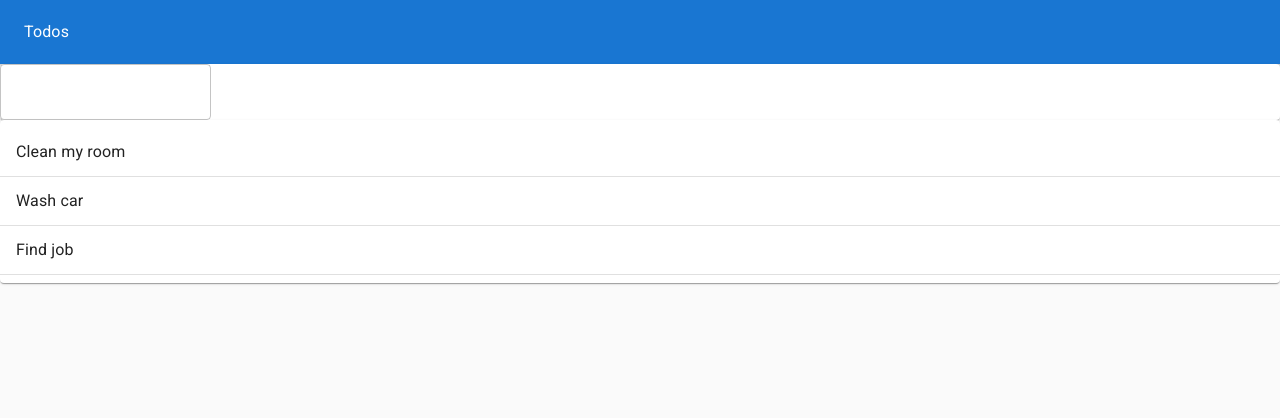
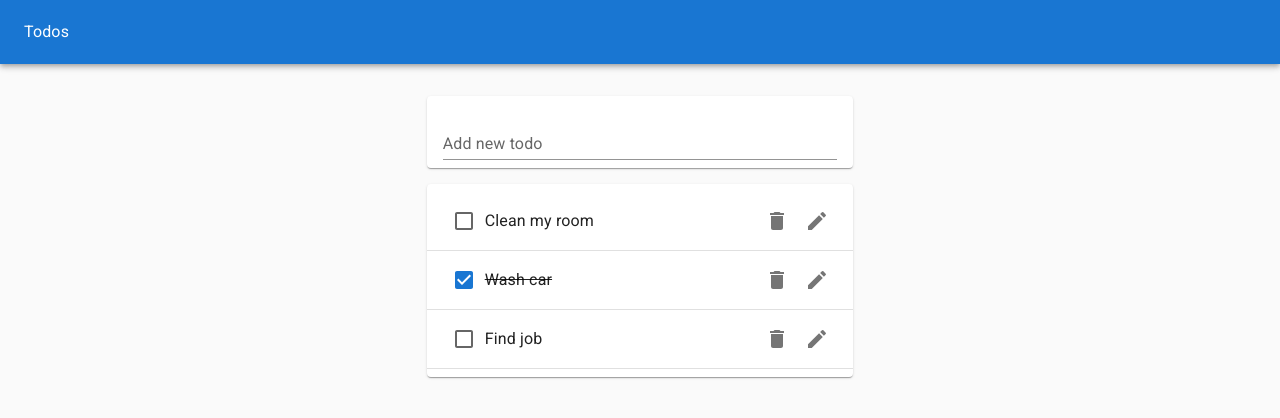
Before and after one commit to holiqen/hooks-app, a React (Create React App) app: page / in a window 1280 px wide. Shown: the top 418 px of the page. Built offline with nearby package versions, Linux system fonts and the light colour scheme.

Commit message:
adding TodoItem

```diff
--- a/src/components/TodoApp/index.jsx
+++ b/src/components/TodoApp/index.jsx
@@ -1,6 +1,6 @@
 import React, { useState } from "react";
 import { v4 as uuidv4 } from "uuid";
-import { AppBar, Paper, Toolbar, Typography } from "@mui/material";
+import { AppBar, Grid, Paper, Toolbar, Typography } from "@mui/material";
 import TodoList from "../TodoList";
 import TodoForm from "../TodoForm";
 
@@ -13,6 +13,10 @@ const PaperStyle = {
 
 const AppBarStyle = {
   height: "64px",
+};
+
+const GridContainerStyle = {
+  marginTop: "1rem",
 };
 
 function TodoApp() {
@@ -34,8 +38,12 @@ function TodoApp() {
           <Typography color="inherit">Todos</Typography>
         </Toolbar>
       </AppBar>
-      <TodoForm addTodo={addTodo} />
-      <TodoList todos={todos} />
+      <Grid sx={GridContainerStyle} container justifyContent="center">
+        <Grid item xs={11} md={8} lg={4}>
+          <TodoForm addTodo={addTodo} />
+          <TodoList todos={todos} />
+        </Grid>
+      </Grid>
     </Paper>
   );
 }
--- a/src/components/TodoForm/index.jsx
+++ b/src/components/TodoForm/index.jsx
@@ -2,6 +2,11 @@ import React from "react";
 import { Paper, TextField } from "@mui/material";
 import PropTypes from "prop-types";
 import useInputState from "../../hooks/useInputState";
+
+const PaperStyle = {
+  margin: "1rem 0",
+  padding: "0 1rem",
+};
 
 function TodoForm({ addTodo }) {
   const [value, handleChange, reset] = useInputState("");
@@ -12,9 +17,16 @@ function TodoForm({ addTodo }) {
   };
 
   return (
-    <Paper>
+    <Paper sx={PaperStyle}>
       <form onSubmit={handleSubmit}>
-        <TextField value={value} onChange={handleChange} />
+        <TextField
+          value={value}
+          onChange={handleChange}
+          margin="normal"
+          label="Add new todo"
+          fullWidth
+          variant="standard"
+        />
       </form>
     </Paper>
   );
--- /dev/null
+++ b/src/components/TodoItem/index.jsx
@@ -0,0 +1,29 @@
+import React from "react";
+import { Checkbox, IconButton, ListItem, ListItemSecondaryAction, ListItemText } from "@mui/material";
+import PropTypes from "prop-types";
+import DeleteIcon from "@mui/icons-material/Delete";
+import EditIcon from "@mui/icons-material/Edit";
+
+function TodoItem({ task, completed }) {
+  return (
+    <ListItem>
+      <Checkbox disableRipple tabIndex={-1} checked={completed} />
+      <ListItemText style={{ textDecoration: completed ? "line-through" : "none" }}>{task}</ListItemText>
+      <ListItemSecondaryAction>
+        <IconButton aria-label="Delete">
+          <DeleteIcon />
+        </IconButton>
+        <IconButton aria-label="Edit">
+          <EditIcon />
+        </IconButton>
+      </ListItemSecondaryAction>
+    </ListItem>
+  );
+}
+
+export default TodoItem;
+
+TodoItem.propTypes = {
+  task: PropTypes.string.isRequired,
+  completed: PropTypes.bool.isRequired,
+};
--- a/src/components/TodoList/index.jsx
+++ b/src/components/TodoList/index.jsx
@@ -1,6 +1,7 @@
 import React from "react";
 import PropTypes from "prop-types";
-import { Divider, List, ListItem, ListItemText, Paper } from "@mui/material";
+import { Divider, List, Paper } from "@mui/material";
+import TodoItem from "../TodoItem";
 
 function TodoList({ todos }) {
   return (
@@ -8,9 +9,7 @@ function TodoList({ todos }) {
       <List>
         {todos.map((todo) => (
           <>
-            <ListItem>
-              <ListItemText>{todo.task}</ListItemText>
-            </ListItem>
+            <TodoItem task={todo.task} key={todo.id} completed={todo.completed} />
             <Divider />
           </>
         ))}
```
